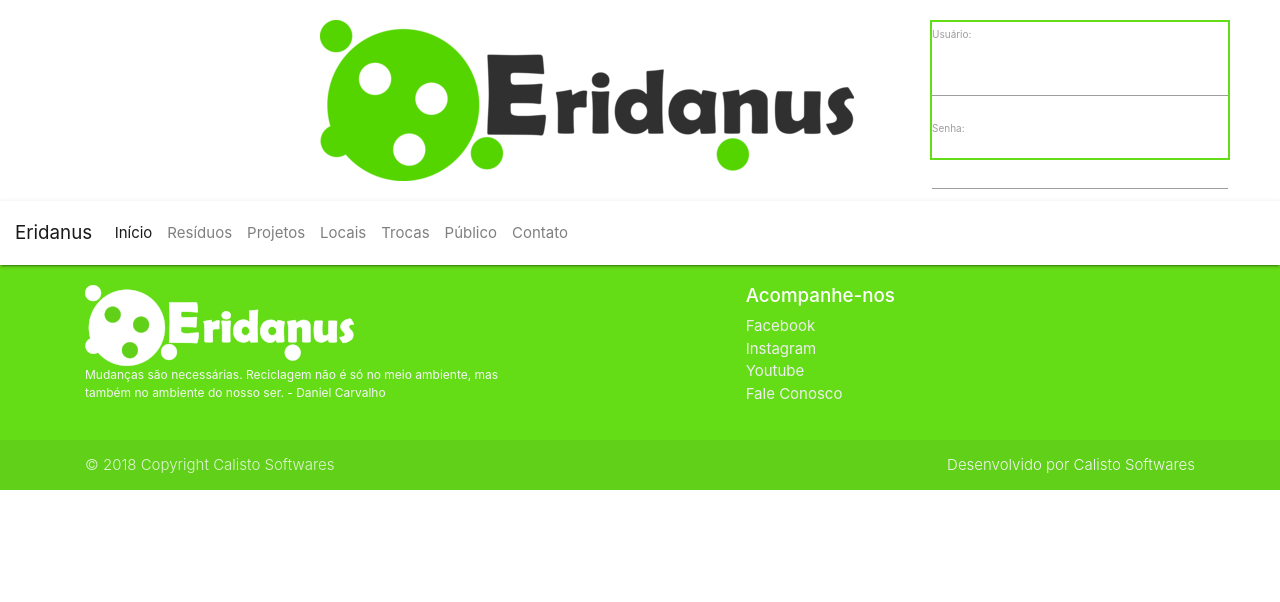
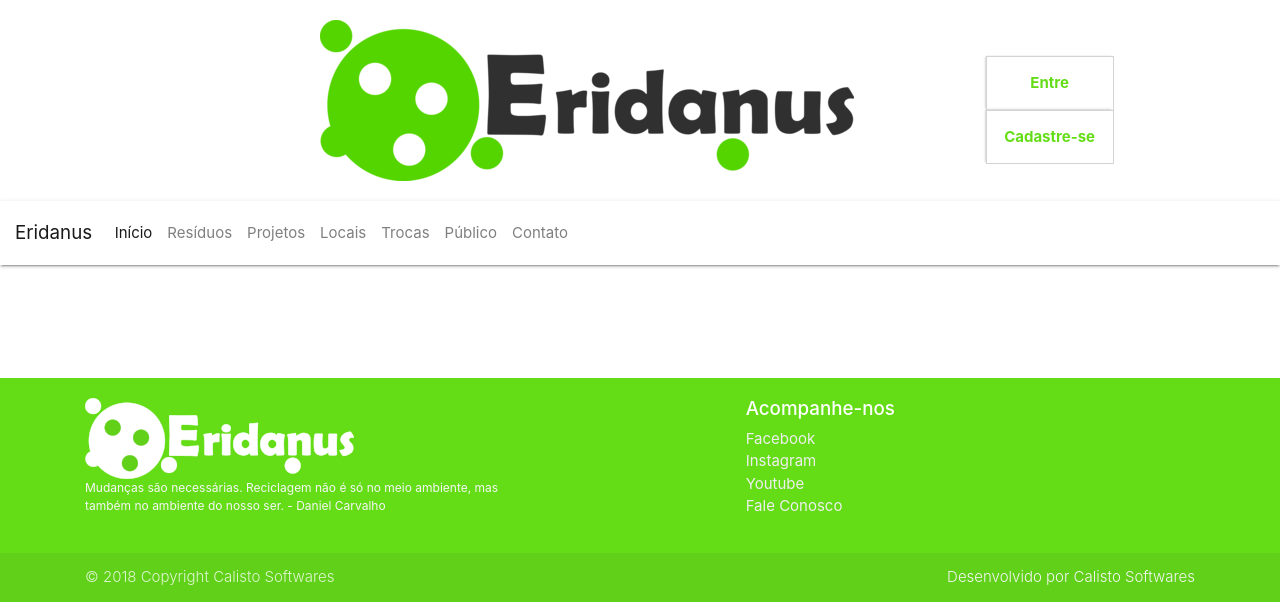
Before and after one commit to 3nt3r/Eridanus, a PHP site: page /index.php in a window 1280 px wide. Shown: the top 602 px of the page. Run offline with PHP 8.4, Linux system fonts and the light colour scheme.

Commit message:
Menu modificado

```diff
--- a/cabecalho.php
+++ b/cabecalho.php
@@ -1,3 +1,4 @@
+<link rel="shortcut icon" href="imagens/icone-eridanus.png">
 <link rel="stylesheet" type="text/css" href="css/materialize.css">
 <link rel="stylesheet" type="text/css" href="css/estilo.css">
 <link rel="stylesheet" type="text/css" href="css/materialize.min.css">
--- a/css/estilo.css
+++ b/css/estilo.css
@@ -11,17 +11,18 @@
 	left: 25%;
 }
 
-#login-menu{
-	border: 2px solid #64DD17;
-	width: 300px;
-	height: 140px;
-	position: absolute;
-	top: 50px;
-	right: 50px;
-	top: 20px;
+#login-cadastro tr td{
+	border: 1px solid #D3D3D3;
+	box-shadow: -1px -1px 2px #D3D3D3;
+	font-size: 1em;
+	text-align: center;
+	font-weight: bolder;
 }
 
-#formMenu label{
-	font-size: 10px;
-
+#login-cadastro{
+	position: absolute;
+	width: 10%;
+	height: 12%;
+	left: 77%;
+	top: 7%;
 }
--- a/index.php
+++ b/index.php
@@ -21,7 +21,11 @@
 
 
 
-
+<br>
+<br>
+<br>
+<br>
+<br>
 
 
 <?php
--- a/menu.php
+++ b/menu.php
@@ -1,16 +1,23 @@
 <img src="imagens/eridanus-menu.png" id="foto-menu">
 
-<div id="login-menu">
 
-  <form method="#" action="#" id="formMenu">
 
-    <label>Usuário: </label><input type="text" name="usuario">
-    <label>Senha: </label><input type="password" name="senha">
-    <input type="submit" name="btnEntrar">
 
-  </form>
 
-</div>
+<table id="login-cadastro">
+  <tr>
+    <td><a href="#" style="text-decoration: none; color: #64DD17;"> Entre </a></td>
+  </tr>
+  <tr>
+    <td><a href="#" style="text-decoration: none; color: #64DD17;"> Cadastre-se </a></td>
+  </tr>
+
+</table>
+
+
+
+
+
 
 <nav class="navbar navbar-expand-lg navbar-light corFundoMenu">
   <a class="navbar-brand" href="#">Eridanus</a>
@@ -19,7 +26,7 @@
   </button>
   <div class="collapse navbar-collapse" id="navbarNavAltMarkup">
     <div class="navbar-nav">
-      <a class="nav-item nav-link active" href="#">Início</a>
+      <a class="nav-item nav-link active" href="index.php">Início</a>
       <a class="nav-item nav-link" href="residuos.php">Resíduos</a>
       <a class="nav-item nav-link" href="projetos.php">Projetos</a>
       <a class="nav-item nav-link" href="locais.php">Locais</a>
```
